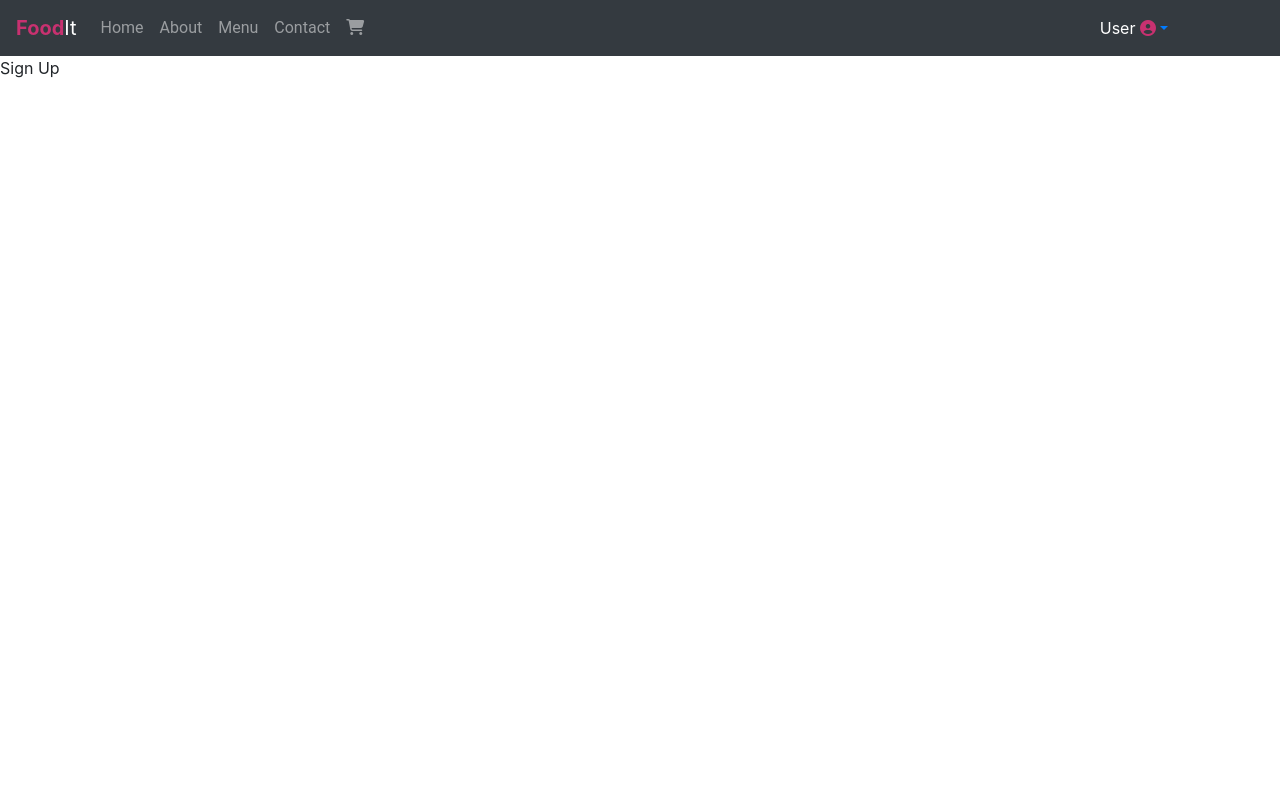
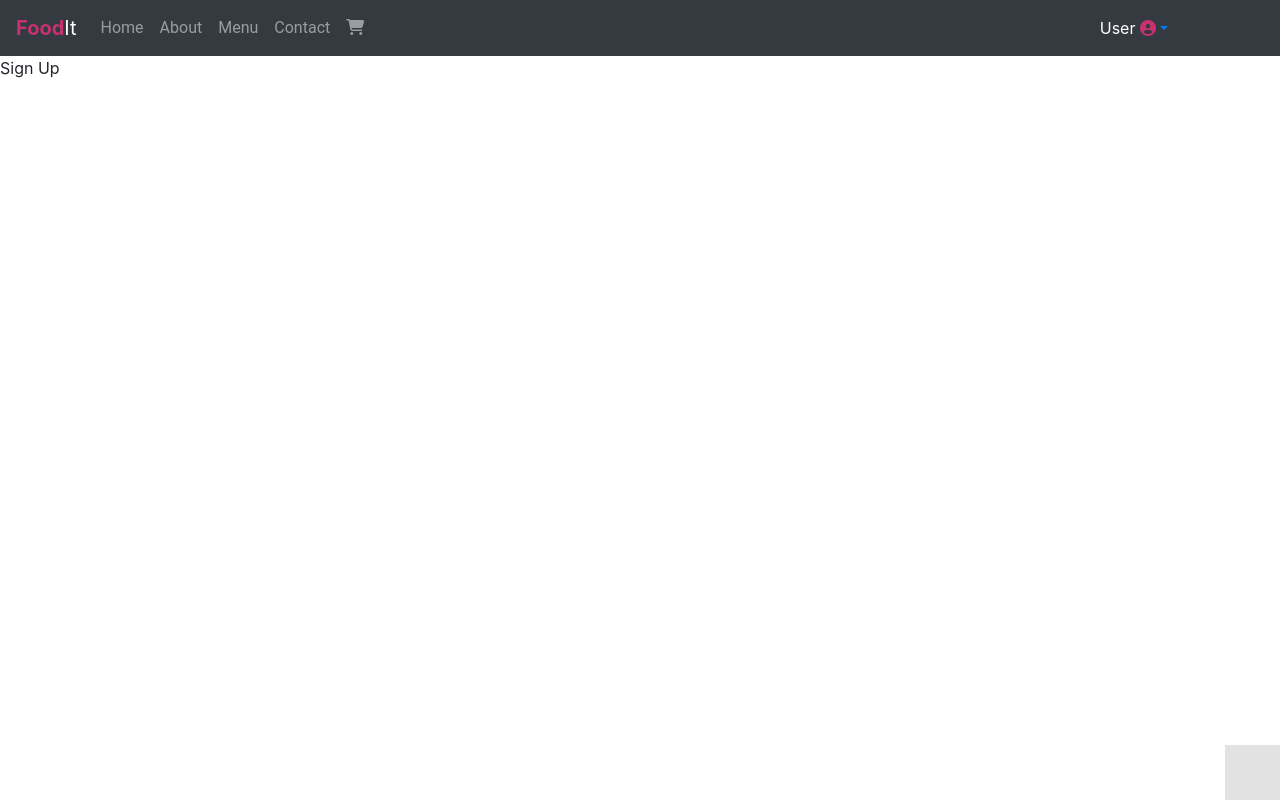
Before and after one commit to neymarjimoh/FoodIt, a React (Create React App) app: page /register in a window 1280 px wide. Built offline with nearby package versions, Linux system fonts and the light colour scheme; grey boxes are pictures that could not be loaded.

Commit message:
feat: added the scroll button

```diff
--- a/package.json
+++ b/package.json
@@ -9,7 +9,8 @@
     "react-dom": "^16.9.0",
     "react-mailchimp-subscribe": "^2.1.0",
     "react-router-dom": "^5.1.2",
-    "react-scripts": "3.4.1"
+    "react-scripts": "3.4.1",
+    "styled-components": "^5.1.0"
   },
   "scripts": {
     "start": "react-scripts start",
--- a/src/App.css
+++ b/src/App.css
@@ -236,6 +236,21 @@ ul .nav-link {
   text-align: center;
 }
 
+.arrow-up {
+  opacity: 0.3;
+  width: 40px;
+  height: 40px;
+  position: fixed;
+  bottom: 15px;
+  right: 15px;
+}
+
+.arrow-up:hover {
+  opacity: 1;
+  cursor: pointer;
+}
+
+
 @media screen and (min-width: 480px) {
   .dopdown-media {
     display: inline;
--- a/src/App.js
+++ b/src/App.js
@@ -1,6 +1,7 @@
 import React from 'react';
 import { Switch, Route } from 'react-router-dom';
 
+import ScrollApp from './components/ScrollWrapper/ScrollWrapper';
 import './App.css';
 import Home from './components/Home/Home';
 import About from './components/About/About';
@@ -29,8 +30,9 @@ const Main = () => (
 function App() {
   return (
     <div className="App">
-      <NavBar />
-      <Main />
+        <ScrollApp />
+        <NavBar />
+        <Main />
     </div>
   );
 }
--- a/src/components/Home/Home.js
+++ b/src/components/Home/Home.js
@@ -1,6 +1,7 @@
 import React, { Component } from "react";
 import { Link } from 'react-router-dom';
 
+// import ScrollingWrapper from '../ScrollWrapper/ScrollWrapper';
 import Carousel from './Carousel';
 import HowToOrder from './HowToOrder';
 import NewsLetter from '../NewsLetter/NewsLetter';
--- /dev/null
+++ b/src/components/ScrollWrapper/ScrollWrapper.js
@@ -0,0 +1,44 @@
+import React from 'react';
+
+
+class ScrollButton extends React.Component {
+    constructor() {
+      super();
+
+      this.state = {
+          intervalId: 0
+      };
+    }
+
+    scrollStep() {
+      if (window.pageYOffset === 0) {
+          clearInterval(this.state.intervalId);
+      }
+      window.scroll(0, window.pageYOffset - this.props.scrollStepInPx);
+    }
+
+    scrollToTop() {
+      let intervalId = setInterval(this.scrollStep.bind(this), this.props.delayInMs);
+      this.setState({ intervalId: intervalId });
+    }
+
+    render () {
+  return (
+          <div>
+            <span className='arrow-up' title='Back to top' onClick={ () => { this.scrollToTop(); }} >
+              <img src="https://img.icons8.com/color/50/000000/circled-chevron-up.png" alt="up-icon" />
+            </span>
+          </div>
+        )
+     }
+}
+
+class ScrollApp extends React.Component {
+    render () {
+      return <React.Fragment>
+                <ScrollButton scrollStepInPx="50" delayInMs="16.66"/>
+             </React.Fragment>
+    }
+}
+
+export default ScrollApp;
```
Also changed, not shown: 1 other file (tests, documents, lock files or other folders).
